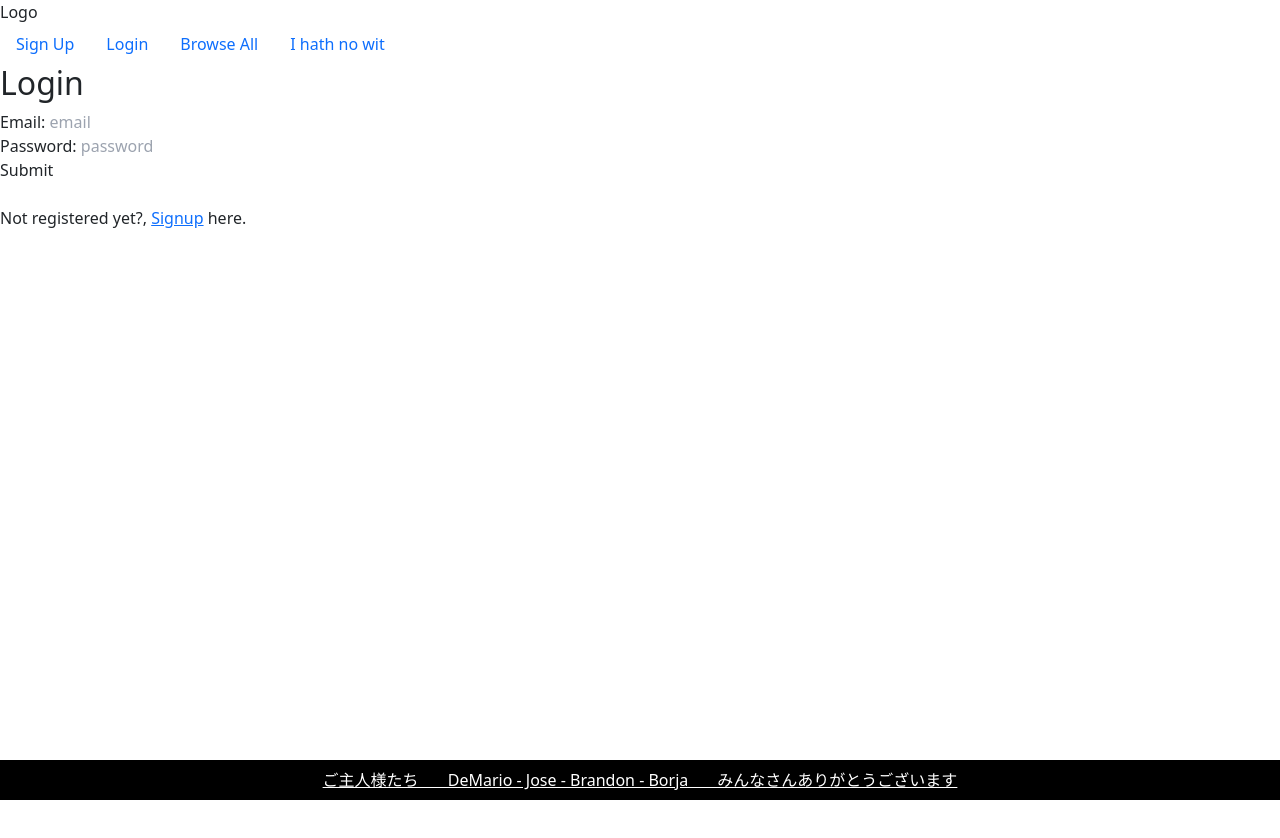
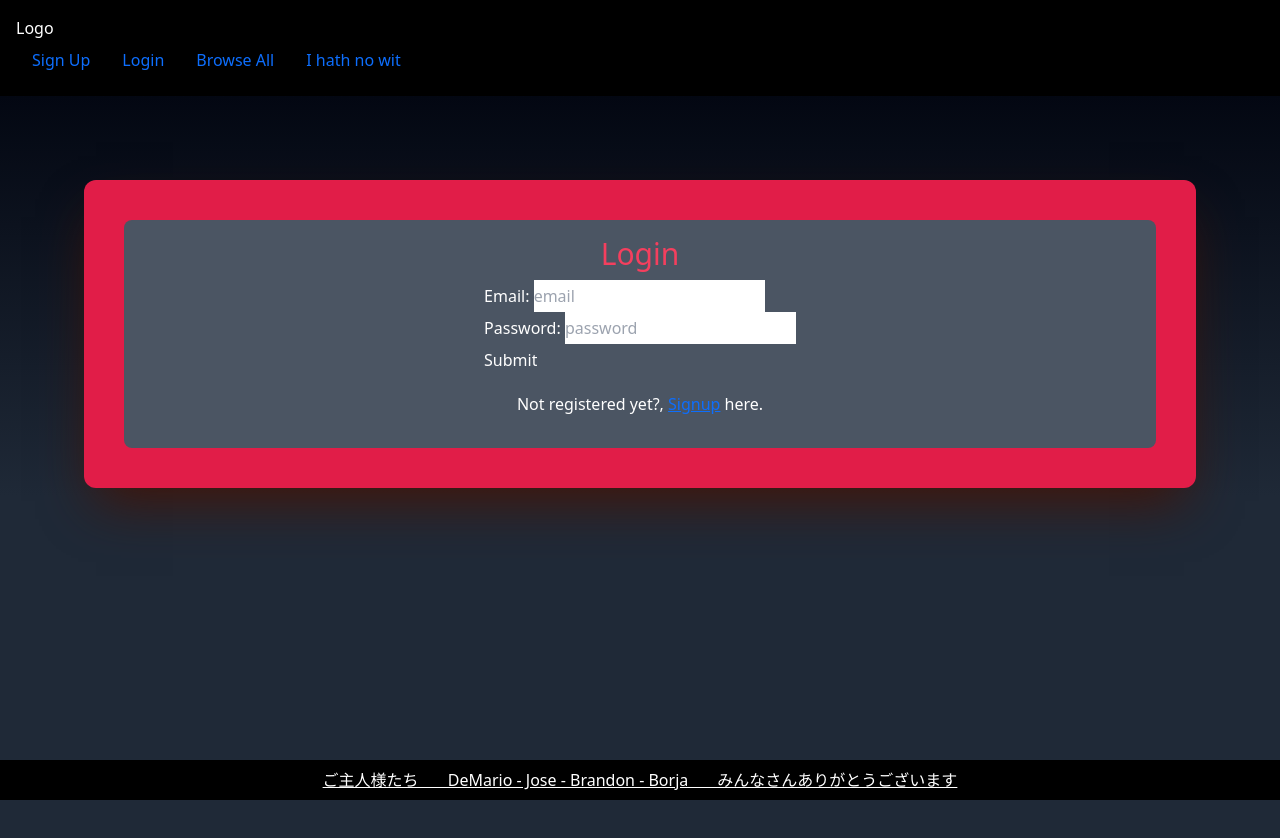
Before and after one commit to kpbtp/ara-frontend, a React (Create React App) app: page /login in a window 1280 px wide. Shown: the top 838 px of the page. Before the commit the page ends 800 px from the top, so only its background shows below. Built offline with nearby package versions, Linux system fonts and the light colour scheme; no server answers.

Commit message:
styled home,login, and header

```diff
--- a/src/components/Header.js
+++ b/src/components/Header.js
@@ -6,10 +6,12 @@ const Header = ({ current_user, logout }) => {
 
   return (
     <>
+      <div className="max-h-full p-3 mt-30 top-0-0 bg-black text-white">
       <NavLink className="nav-link" to="/">
         Logo
       </NavLink>
       <Navigation current_user={current_user} logout={logout}/>
+      </div>
     </>
   );
 };
--- a/src/components/Login.js
+++ b/src/components/Login.js
@@ -21,9 +21,12 @@ const Login = ({ login }) => {
   };
 
   return (
-    <div>
-      <h2>Login</h2>
-      <form  ref={formRef} onSubmit={handleSubmit}>
+    <section className='max-h-full h-screen bg-gradient-to-b p-1 from-gray-950 via-gray-800 to-gray-800 text-white'>
+      <div className="shadow-2xl shadow-orange-950 m-20 bg-rose-600  p-10 rounded-xl my-20 flex-col">
+        <div className="bg-gray-600  p-3 rounded-lg">
+          <h2 className="text-3xl text-center text-rose-500">Login</h2>
+          <div className="flex items-center leading-8 justify-center">
+            <form className="px-3" ref={formRef} onSubmit={handleSubmit}>
               Email: <input type="email" name="email" placeholder="email" />
               <br />
               Password:{" "}
@@ -31,11 +34,16 @@ const Login = ({ login }) => {
               <br />
               <input type="submit" value="Submit" />
             </form>
-      <br />
+          </div>
           <div>
+            <div className="text-center p-3">
               Not registered yet?, <a href="/signup">Signup</a> here.
             </div>
           </div>
+        </div>
+      </div>
+    </section>
+
   );
 };
 
--- a/src/pages/Home.js
+++ b/src/pages/Home.js
@@ -75,7 +75,7 @@ const Home = (args) => {
 
   return (
     <>
-      <div className='max-h-full bg-gradient-to-b p-1 from-gray-950 via-gray-800 to-gray-800 text-white max-h-screen '>
+      <div className='max-h-full bg-gradient-to-b p-1 from-gray-950 via-gray-800 to-gray-800 text-white '>
         <section>
           <div className='p-10'>
             <Carousel
```
Lines whose indentation alone changed are shown as unchanged.
